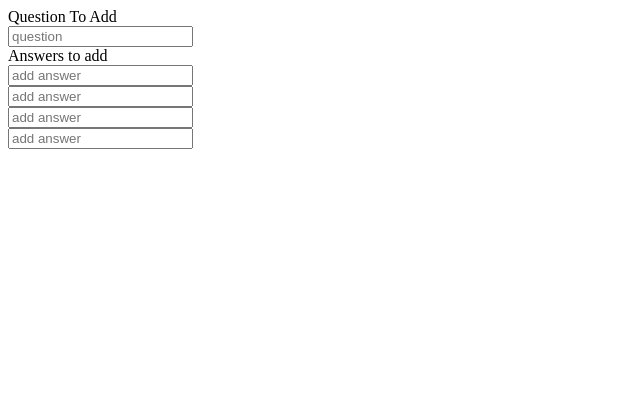
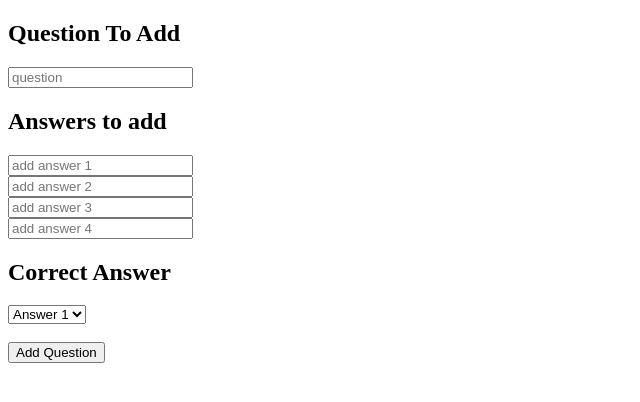
Before and after one commit to MuhammadMustafaMuhammadJawed/My-projects, a plain HTML site: page practise/javascript project/quiz app/admin.html in a window 1280 px wide. Shown: the whole page, without its empty margins (0-640 px from the left). Drawn offline with Linux system fonts and the light colour scheme; sample sign-in values are in the browser's storage.

Commit message:
admin panel made functional

```diff
--- a/practise/javascript project/quiz app/admin.html
+++ b/practise/javascript project/quiz app/admin.html
@@ -1,32 +1,90 @@
 <!DOCTYPE html>
 <html lang="en">
+
 <head>
     <meta charset="UTF-8">
     <meta name="viewport" content="width=device-width, initial-scale=1.0">
     <title>Admin</title>
 </head>
+
 <body>
     <div class="content">
+        <h2>Question To Add</h2>
+        <input type="text" id="question" placeholder="question"><br>
 
-Question To Add <br>
+        <h2>Answers to add</h2>
+        <input type="text" class="answer" placeholder="add answer 1"><br>
+        <input type="text" class="answer" placeholder="add answer 2"><br>
+        <input type="text" class="answer" placeholder="add answer 3"><br>
+        <input type="text" class="answer" placeholder="add answer 4"><br>
 
-<input type="text" placeholder="question"><br>
+        <h2>Correct Answer</h2>
+        <select id="correct-answer">
+            <option value="0">Answer 1</option>
+            <option value="1">Answer 2</option>
+            <option value="2">Answer 3</option>
+            <option value="3">Answer 4</option>
+        </select><br><br>
 
-Answers to add <br>
-<input type="text" placeholder="add answer"> <br>
-<input type="text" placeholder="add answer"><br>
-<input type="text" placeholder="add answer"><br>
-<input type="text" placeholder="add answer"><br>
+        <button onclick="addQuestion()">Add Question</button>
+    </div>
+
+    <script>
+        let userStore = JSON.parse(localStorage.getItem("usersss")) || [];
+
+
+        window.addEventListener("load", () => {
+
+
+            let userExistsAdmin = userStore.some(existingUserAdmin => existingUserAdmin.email === "admin@admin.com" && existingUserAdmin.password === "1234");
+            console.log(userExistsAdmin)
+
+
+            if (!userExistsAdmin) {
+                location.pathname = "/login.html";
+            }
+        });
 
 
 
 
 
+        function addQuestion() {
+            let questionText = document.getElementById("question").value;
+            let answers = document.querySelectorAll(".answer");
+            let correctAnswerIndex = document.getElementById("correct-answer").value;
+
+            if (questionText.trim() === "" || Array.from(answers).some(answer => answer.value.trim() === "")) {
+                alert("Please fill in all fields");
+                return;
+            }
+
+            let answersArray = [];
+            answers.forEach((answer, index) => {
+                answersArray.push({
+                    text: answer.value,
+                    correct: index == correctAnswerIndex
+                });
+            });
+
+            let newQuestion = {
+                question: questionText,
+                answer: answersArray
+            };
+
+            let questions = JSON.parse(localStorage.getItem("questions")) || [];
+            questions.push(newQuestion);
+            localStorage.setItem("questions", JSON.stringify(questions));
 
 
-    </div>
+            alert("Question added successfully!");
 
 
 
+
+
+        }
+    </script>
 </body>
+
 </html>
```
Also changed, not shown: practise/javascript project/quiz app/index.html (+1 -1 lines), practise/javascript project/quiz app/login.js (+29 -118 lines), practise/javascript project/quiz app/main.js (+52 -49 lines).
